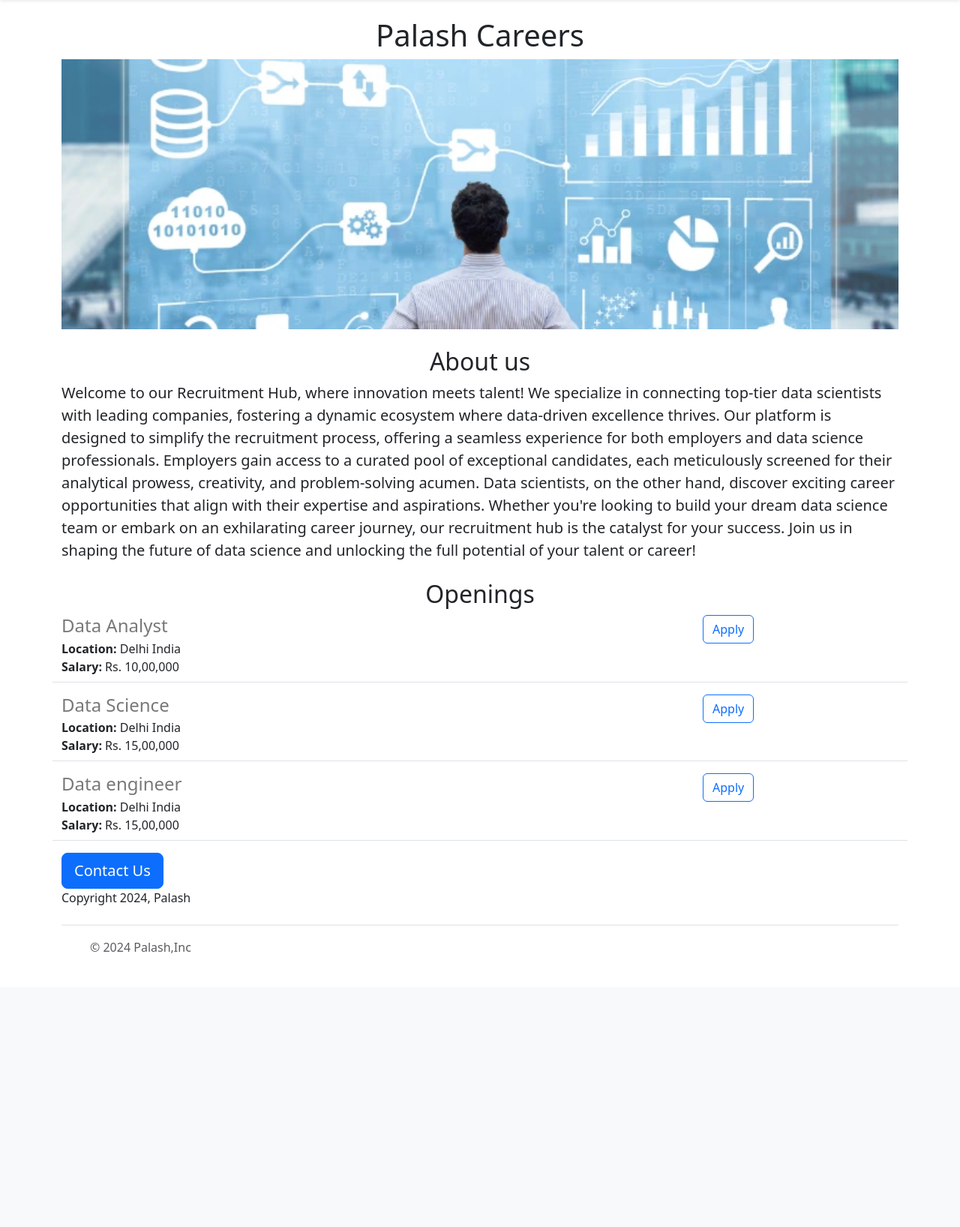
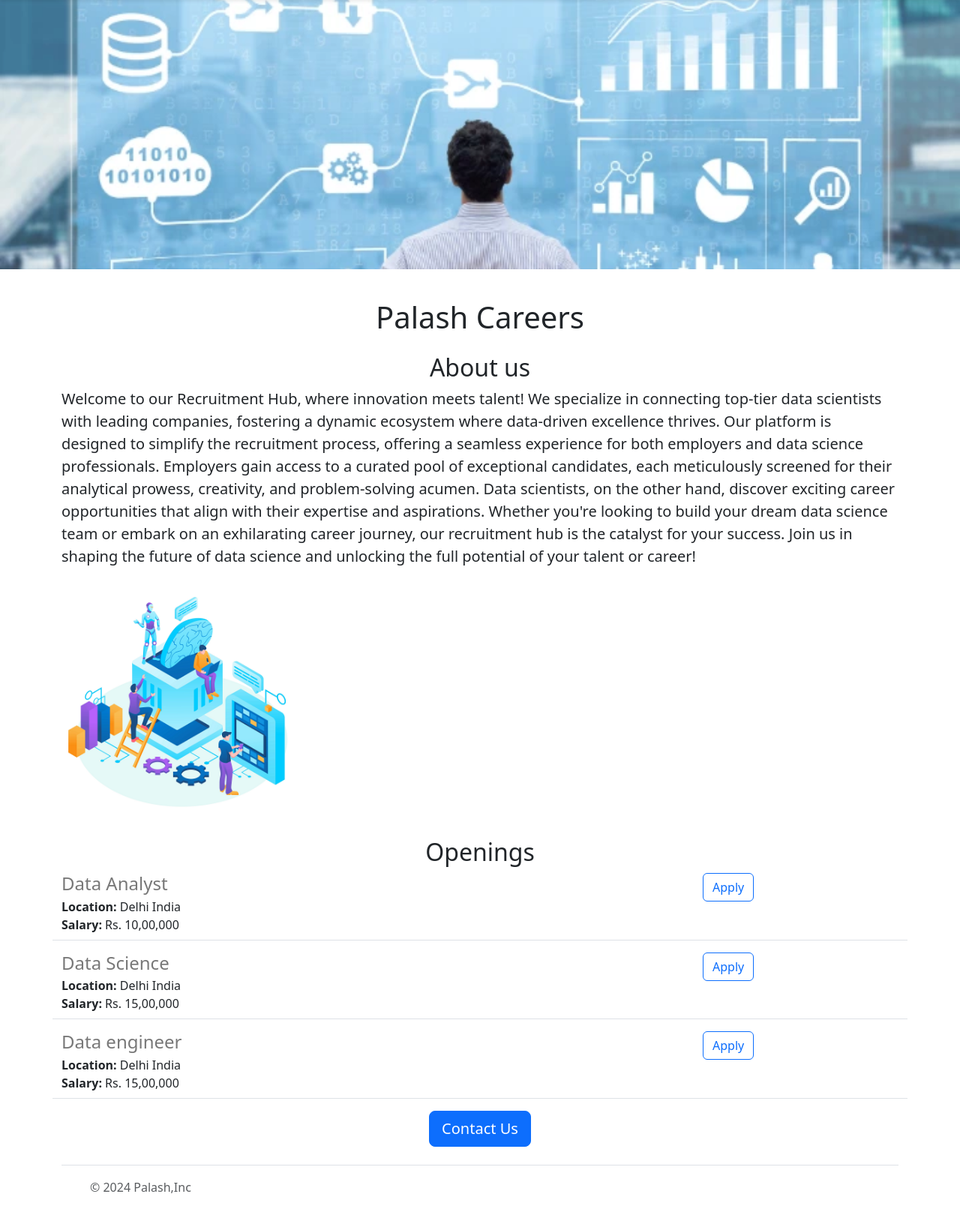
Before and after one commit to Palash0307/project-website-2, a Flask app: page / in a window 1280 px wide. Shown: the part 57-1693 px from the top of the page at 75% size. Before the commit the page ends 1328 px from the top, so only its background shows below. Run offline with Flask 3, Linux system fonts and the light colour scheme.

Commit message:
contact button

```diff
--- a/templates/home.html
+++ b/templates/home.html
@@ -5,6 +5,7 @@
         <meta charset="utf-8">
         <meta name="viewport" content="width=device-width, initial-scale=1">
         <title> Palash recruiters</title>
+        <!--source:bootstrap-->
         <link
          href="https://cdn.jsdelivr.net/npm/bootstrap@5.3.2/dist/css/bootstrap.min.css" rel="stylesheet" integrity="sha384-T3c6CoIi6uLrA9TneNEoa7RxnatzjcDSCmG1MXxSR1GAsXEV/Dwwykc2MPK8M2HN" crossorigin="anonymous">
         <style>
@@ -12,6 +13,7 @@
                 height:360px;
                 width:100%;
                 object-fit: cover;
+                margin-bottom: 16px;
             }
 
         </style>
@@ -19,6 +21,7 @@
     <body>
         <!--adding header html file-->
         {% include 'nav.html' %}
+        <img id="banner" src="/static/data_science.jpeg" alt="data_science" height="320">
         <!--to center the context-->
         <div class="container">
          <!--giving margin at top and bottom mt and mb-->
@@ -26,11 +29,19 @@
                 <!--adding tags-->
                 {{company_name}} Careers
             </h1>
-        <img id="banner" src="/static/data_science.jpeg" alt="data_science" height="320">
+
             <h2 class="text-center mt-4 mb-2"> About us </h2>
+            <div class="row" style="margin-bottom: 16px;">
+                <div class="col--6">
                 <p class="lead">
                 Welcome to our Recruitment Hub, where innovation meets talent! We specialize in connecting top-tier data scientists with leading companies, fostering a dynamic ecosystem where data-driven excellence thrives. Our platform is designed to simplify the recruitment process, offering a seamless experience for both employers and data science professionals. Employers gain access to a curated pool of exceptional candidates, each meticulously screened for their analytical prowess, creativity, and problem-solving acumen. Data scientists, on the other hand, discover exciting career opportunities that align with their expertise and aspirations. Whether you're looking to build your dream data science team or embark on an exhilarating career journey, our recruitment hub is the catalyst for your success. Join us in shaping the future of data science and unlocking the full potential of your talent or career!
             </p>
+            </div>
+            <!--only to be displayed in bigger-->
+            <div class="d-none d-md-block col-6">
+                <img src="/static/working.png" style="height: 320px; border-radius: 4px;">
+                 </div>
+            </div>
             <h2 class="text-center mt-4 mb-2" > Openings </h2>
             <div>
                 <!--loop-->
@@ -39,9 +50,9 @@
                 {% endfor %}
             </div>
             <!--adding the button-->
-        <div >
-            <button class="btn btn-primary btn-lg"> Contact Us</button>
-        <p>Copyright 2024, Palash</p>
+            <div class="text-center">
+                <a href="mailto:palashaggarwal@gmail.com?subject=Question&body=Please%20ask%20your%20doubts%20here%3A" type="button" class="btn btn-primary btn-lg"> Contact Us</a>
+
         </div>
     </div>
     {% include 'footer.html' %}
--- a/templates/job_item.html
+++ b/templates/job_item.html
@@ -12,7 +12,8 @@
     {% endif %}
     </div>
     <div class="col-3">
-        <button type="button" class="btn btn-outline-primary">Apply</button>
+        <!--adding mail to send cv's source:mailto package mailtolink.me-->
+        <a href="mailto:palashaggarwal@gmail.com?subject=Question&body=Please%20ask%20your%20doubts%20here" type="button" class="btn btn-outline-primary float-right align-middle">Apply</a>
     </div>
 
 </div>
```
Also changed, not shown: static/working.png (added). Lines whose indentation alone changed are shown as unchanged.
